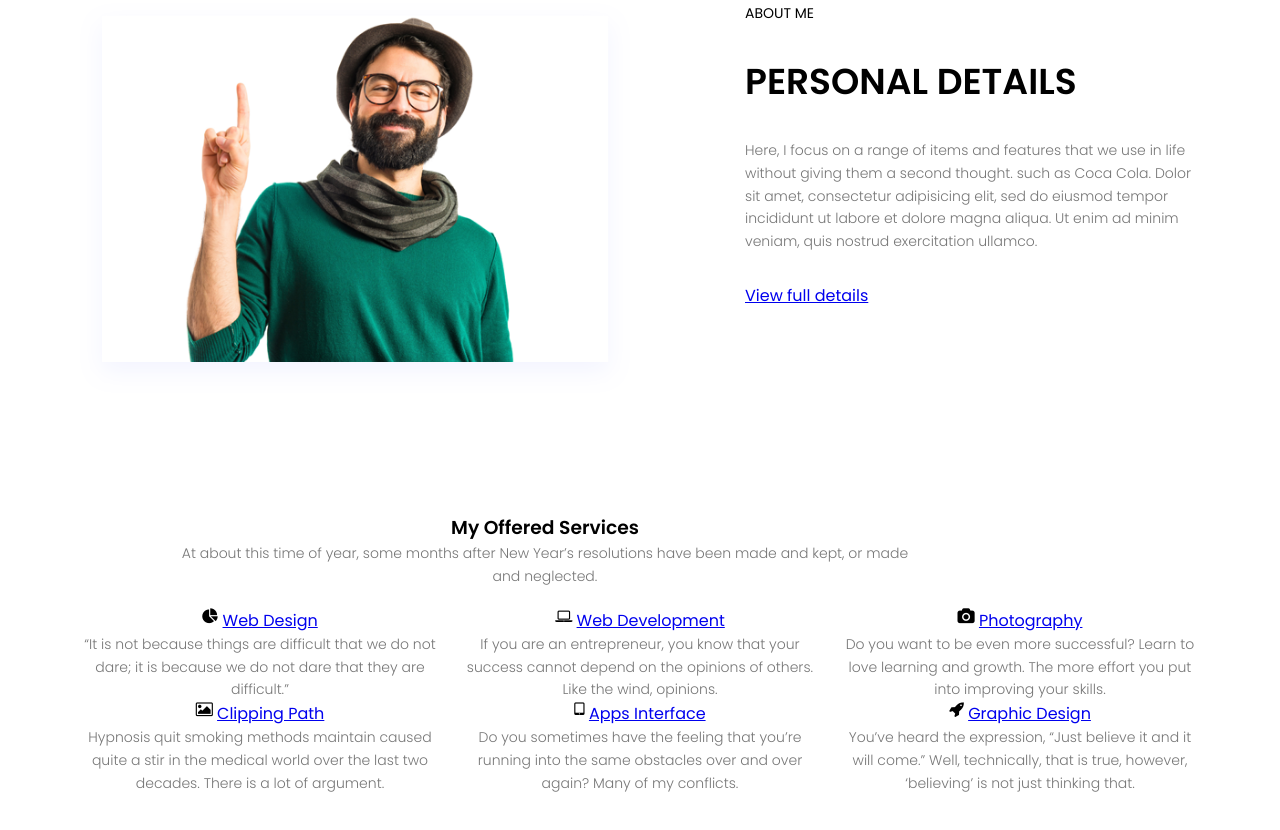
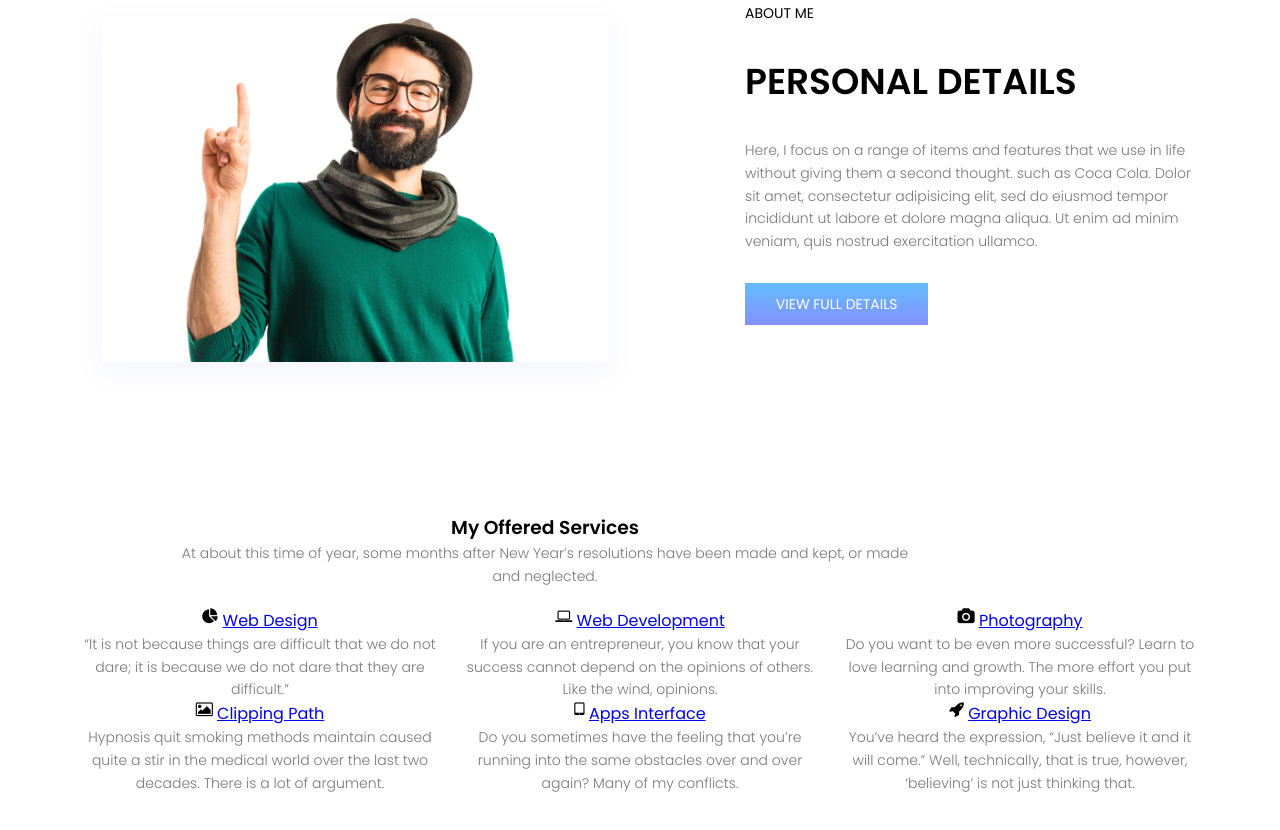
Before and after one commit to front-end-by-rimantas/32-grupe-portfolio-personal, a website: page index.html in a window 1280 px wide. Shown: the part 875-1705 px from the top of the page. Drawn offline with Linux system fonts and the light colour scheme.

Commit message:
button #35

```diff
--- a/css/components/button.css
+++ b/css/components/button.css
@@ -0,0 +1,15 @@
+.btn {
+    padding: 0.8em 2.2em;
+    font-size: 14px;
+    line-height: 3em;
+    text-decoration: none;
+    background: var(--background-gradient);
+    color: var(--primary-color);
+    border: 1px solid var(--background-gradient);
+    cursor: pointer;
+    transition: all 0.3s;
+}
+
+.btn:hover {
+    box-shadow: 0 20px 20px #dcdfff;
+}
--- a/index.html
+++ b/index.html
@@ -43,7 +43,7 @@
                 <p class="uppercase about-me">About me</p>
                 <p class="uppercase personal">Personal details</p>
                 <p class="main-text about-text">Here, I focus on a range of items and features that we use in life without giving them a second thought. such as Coca Cola. Dolor sit amet, consectetur adipisicing elit, sed do eiusmod tempor incididunt ut labore et dolore magna aliqua. Ut enim ad minim veniam, quis nostrud exercitation ullamco.</p>
-                <a href="#" class="btn">View full details</a>
+                <a href="#" class="btn uppercase">View full details</a>
             </div>
         </div>
     </section>
```
